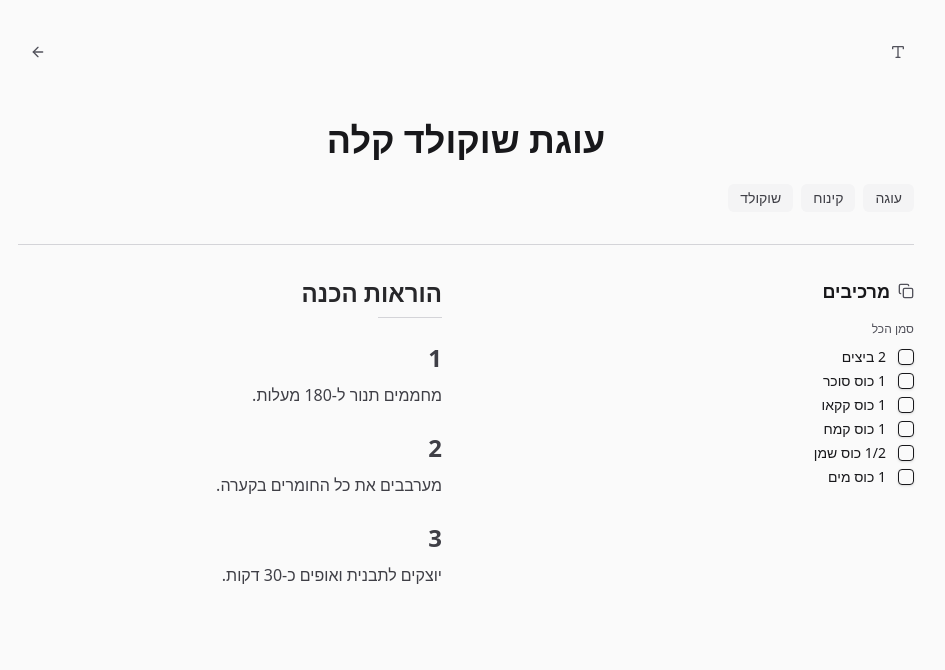
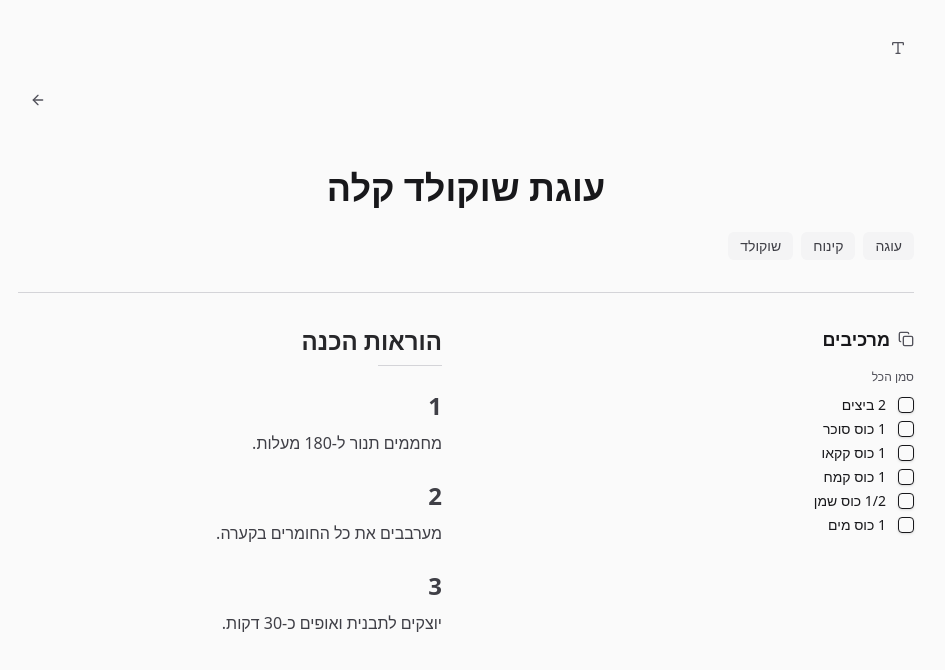
Before and after one commit to levy729/family-recipe-book, a Next.js app: page /recipe/easy-chocolate-cake in a window 1280 px wide. Shown: the top 670 px of the page, without its empty margins (174-1119 px from the left). Built offline with nearby package versions, Linux system fonts and the light colour scheme.

Commit message:
feat: add font size controls to all pages via layout

```diff
--- a/app/layout.tsx
+++ b/app/layout.tsx
@@ -1,5 +1,6 @@
 import type { Metadata } from 'next';
 import './globals.css';
+import { FontSizeControls } from '@/components/font-size-controls';
 
 export const metadata: Metadata = {
   title: 'Family Recipe Book',
@@ -16,6 +17,9 @@ export default function RootLayout({
       <body className="min-h-screen bg-zinc-50 text-zinc-900 p-8">
         <main className="flex min-h-screen flex-col items-center">
           <div className="max-w-4xl w-full">
+            <div className="flex justify-start mb-4">
+              <FontSizeControls />
+            </div>
             {children}
           </div>
         </main>
--- a/app/recipe/[slug]/page.tsx
+++ b/app/recipe/[slug]/page.tsx
@@ -2,7 +2,6 @@ import { notFound } from 'next/navigation';
 import { getRecipeBySlug, getAllRecipes } from '@/lib/recipes';
 import { IngredientList } from '@/components/ingredient-list';
 import { InstructionList } from '@/components/instruction-list';
-import { FontSizeControls } from '@/components/font-size-controls';
 import { Button } from '@/components/ui/button';
 import { ArrowLeft } from 'lucide-react';
 import Link from 'next/link';
@@ -29,8 +28,7 @@ export default async function RecipePage({ params }: RecipePageProps) {
   return (
     <>
       {/* Back to Home */}
-      <div className="mb-12 flex justify-between items-center">
-        <FontSizeControls />
+      <div className="mb-12 flex justify-end">
         <Link href="/">
           <Button
             variant="ghost"
```
